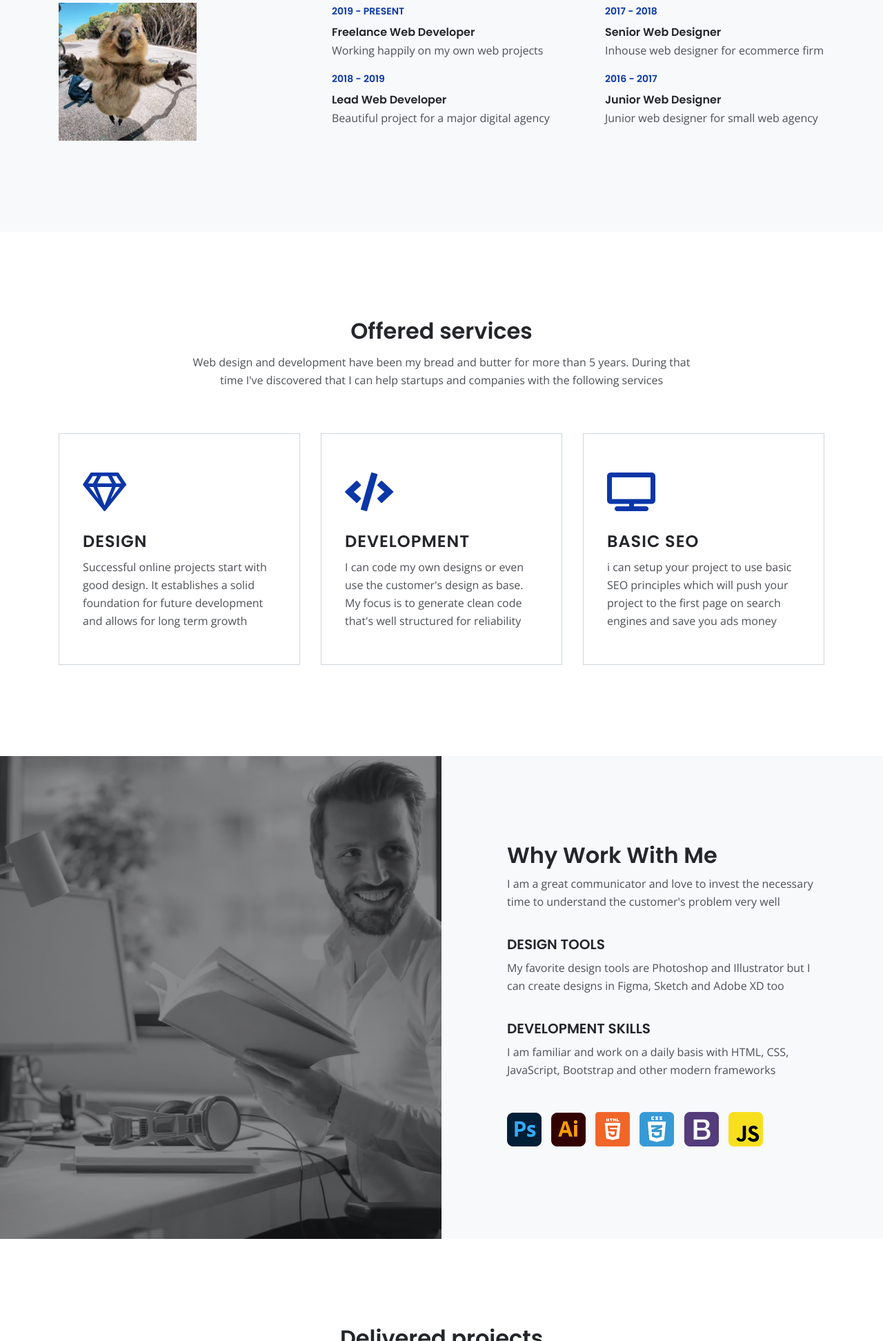
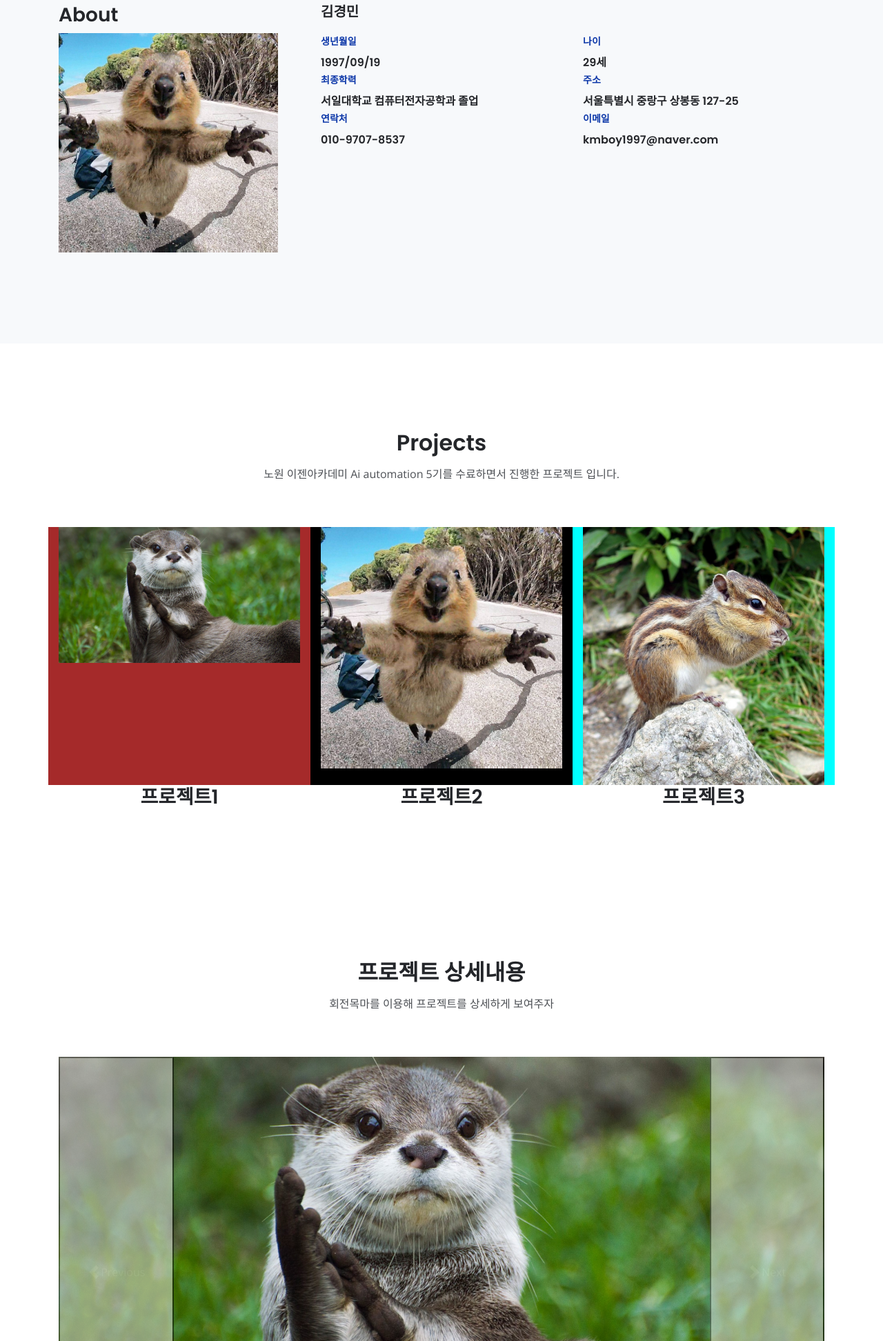
Before and after one commit to kimkyoungmin97/P_Project1-Personal-homepage, a plain HTML site: page index.html in a window 1280 px wide. Shown: the part 856-2800 px from the top of the page at 69% size. Drawn offline with nearby package versions, Linux system fonts and the light colour scheme.

Commit message:
ㅇㅇㅇ

```diff
--- a/index.html
+++ b/index.html
@@ -55,7 +55,7 @@
                         <a class="nav-link page-scroll" href="#about">About</a>
                     </li>
                     <li class="nav-item">
-                        <a class="nav-link page-scroll" href="#services">Services</a>
+                        <a class="nav-link page-scroll" href="#Project">Project</a>
                     </li>
                     <li class="nav-item dropdown">
                         <a class="nav-link dropdown-toggle" href="#" id="dropdown01" data-toggle="dropdown" aria-haspopup="true" aria-expanded="false">Drop</a>
@@ -113,29 +113,46 @@
         <div class="container">
             <div class="row">
                 <div class="col-lg-4">
+                    <h3>About</h3>
+                </div>
+                <div class="col-lg-8">
+                    <h5>김경민</h5>
+                </div>
+
+            </div>
+            <div class="row">
+                <div class="col-lg-4">
                     <div class="text-container first">
-                        <img src="./images/quokka.jpg" width="200px">
+                        <img src="./images/quokka.jpg" class="img-fluid" >
                     </div> <!-- end of text-container -->
                 </div> <!-- end of col -->
                 <div class="col-lg-4">
-                    <div class="text-container second">
-                        <div class="time">2019 - PRESENT</div>
-                        <h6>Freelance Web Developer</h6>
-                        <p>Working happily on my own web projects</p>
-                        <div class="time">2018 - 2019</div>
-                        <h6>Lead Web Developer</h6>
-                        <p>Beautiful project for a major digital agency</p>
-                    </div> <!-- end of text-container -->
+                    <div class="row-lg-12">
+                        <div class="time">생년월일</div>
+                         <h6>1997/09/19</h6>
+                    <div class="row-lg-12">
+                        <div class="time">최종학력</div>
+                        <h6>서일대학교 컴퓨터전자공학과 졸업</h6>
+                    </div>
+                    <div class="row-lg-12">
+                        <div class="time">연락처</div>
+                        <h6>010-9707-8537</h6>
+                    </div>
+                    </div>
                 </div> <!-- end of col -->
                 <div class="col-lg-4">
-                    <div class="text-container third">
-                        <div class="time">2017 - 2018</div>
-                        <h6>Senior Web Designer</h6>
-                        <p>Inhouse web designer for ecommerce firm</p>
-                        <div class="time">2016 - 2017</div>
-                        <h6>Junior Web Designer</h6>
-                        <p>Junior web designer for small web agency</p>
-                    </div> <!-- end of text-container -->
+                    <div class="row-lg-12">
+                        <div class="time">나이</div>
+                        <h6>29세</h6>
+                    </div>
+                    <div class="row-lg-12">
+                        <div class="time">주소</div>
+                        <h6>서울특별시 중랑구 상봉동 127-25</h6>
+                    </div>
+                    <div class="row-lg-12">
+                        <div class="time">이메일</div>
+                        <h6>kmboy1997@naver.com</h6>
+                    </div>
                 </div> <!-- end of col -->
             </div> <!-- end of row -->
         </div> <!-- end of container -->
@@ -143,77 +160,43 @@
     <!-- end of about -->
 
 
-    <!-- Services -->
-    <div id="services" class="basic-2">
+    <!-- Project -->
+    <div id="Project" class="basic-2">
         <div class="container">
             <div class="row">
                 <div class="col-lg-12">
-                    <h2 class="h2-heading">Offered services</h2>
-                    <p class="p-heading">Web design and development have been my bread and butter for more than 5 years. During that time I've discovered that I can help startups and companies with the following services</p>
+                    <h2 class="h2-heading">Projects</h2>
+                    <p class="p-heading">노원 이젠아카데미 Ai automation 5기를 수료하면서 진행한 프로젝트 입니다.</p>
                 </div> <!-- end of col -->
             </div> <!-- end of row -->
             <div class="row">
-                <div class="col-lg-4">
-                    <div class="text-box">
-                        <i class="far fa-gem"></i>
-                        <h4>DESIGN</h4>
-                        <p>Successful online projects start with good design. It establishes a solid foundation for future development and allows for long term growth</p>
-                    </div> <!-- end of text-box -->
+                <div class="col-lg-4" style="background-color: brown;">
+                   <img src="./images/otter.jpg" class="img-fluid">
                 </div> <!-- end of col -->
-                <div class="col-lg-4">
-                    <div class="text-box">
-                        <i class="fas fa-code"></i>
-                        <h4>DEVELOPMENT</h4>
-                        <p>I can code my own designs or even use the customer's design as base. My focus is to generate clean code that's well structured for reliability</p>
-                    </div> <!-- end of text-box -->
+                <div class="col-lg-4" style="background-color: black;">
+                    <img src="./images/quokka.jpg" class="img-fluid">
                 </div> <!-- end of col -->
-                <div class="col-lg-4">
-                    <div class="text-box">
-                        <i class="fas fa-tv"></i>
-                        <h4>BASIC SEO</h4>
-                        <p>i can setup your project to use basic SEO principles which will push your project to the first page on search engines and save you ads money</p>
-                    </div> <!-- end of text-box -->
+                <div class="col-lg-4" style="background-color: aqua;">
+                    <img src="./images/squirrel.jpg" class="img-fluid">
                 </div> <!-- end of col -->
             </div> <!-- end of row -->
+            <div class="row">
+                <div class="col-lg-4" style="text-align: center;">
+                    <h3>프로젝트1</h3>
+                </div>
+                <div class="col-lg-4" style="text-align: center;">
+                    <h3>프로젝트2</h3>
+                </div>
+                <div class="col-lg-4" style="text-align: center;">
+                    <h3>프로젝트3</h3>
+                </div>
+            </div>
         </div> <!-- end of container -->
     </div> <!-- end of basic-2 -->
     <!-- end of services -->
 
 
-    <!-- Details -->
-	<div class="split">
-		<div class="area-1">
-		</div><!-- end of area-1 on same line and no space between comments to eliminate margin white space --><div class="area-2 bg-gray">
-            <div class="container">
-                <div class="row">
-                    <div class="col-lg-12">
 
-                        <!-- Text Container -->
-                        <div class="text-container">
-                            <h2>Why Work With Me</h2>
-                            <p>I am a great communicator and love to invest the necessary time to understand the customer's problem very well</p>
-                            <h5>DESIGN TOOLS</h5>
-                            <p>My favorite design tools are Photoshop and Illustrator but I can create designs in Figma, Sketch and Adobe XD too</p>
-                            <h5>DEVELOPMENT SKILLS</h5>
-                            <p>I am familiar and work on a daily basis with HTML, CSS, JavaScript, Bootstrap and other modern frameworks</p>
-
-                            <div class="icons-container">
-                                <img src="images/details-icon-photoshop.png" alt="alternative">
-                                <img src="images/details-icon-illustrator.png" alt="alternative">
-                                <img src="images/details-icon-html.png" alt="alternative">
-                                <img src="images/details-icon-css.png" alt="alternative">
-                                <img src="images/details-icon-bootstrap.png" alt="alternative">
-                                <img src="images/details-icon-javascript.png" alt="alternative">
-                            </div> <!-- end of icons-container -->
-                        </div> <!-- end of text-container -->
-                        <!-- end of text container -->
-
-                    </div> <!-- end of col -->
-                </div> <!-- end of row -->
-            </div> <!-- end of container -->
-		</div> <!-- end of area-2 -->
-    </div> <!-- end of split -->
-    <!-- end of details -->
 
 
     <!-- Projects -->
@@ -221,46 +204,36 @@
         <div class="container">
             <div class="row">
                 <div class="col-lg-12">
-                    <h2 class="h2-heading">Delivered projects</h2>
-                    <p class="p-heading">Listed below are some of the most representative projects I've worked on. They range from basic web design for presentation sites to advanced web development for online shops</p>
+                    <h2 class="h2-heading">프로젝트 상세내용</h2>
+                    <p class="p-heading">회전목마를 이용해 프로젝트를 상세하게 보여주자</p>
                 </div> <!-- end of col -->
             </div> <!-- end of row -->
-            <div class="row">
-                <div class="col-lg-12">
-                    <div class="text-container">
-                        <div class="image-container">
-                            <a href="project.html">
-                                <img class="img-fluid" src="images/project-1.jpg" alt="alternative">
-                            </a>
-                        </div> <!-- end of image-container -->
-                        <p><strong>For:</strong> Jumbotron, <strong>Project:</strong> web design for their corporate websites and landing pages for marketing campaigns <a class="blue" href="project.html">details</a></p>
-                    </div> <!-- end of text-container -->
-                    <div class="text-container">
-                        <div class="image-container">
-                            <a href="project.html">
-                                <img class="img-fluid" src="images/project-2.jpg" alt="alternative">
-                            </a>
-                        </div> <!-- end of image-container -->
-                        <p><strong>For:</strong> Carsrepo, <strong>Project:</strong> designed and developed modern platform for purchasing second hand cars online <a class="blue" href="project.html">details</a></p>
-                    </div> <!-- end of text-container -->
-                    <div class="text-container">
-                        <div class="image-container">
-                            <a href="project.html">
-                                <img class="img-fluid" src="images/project-3.jpg" alt="alternative">
-                            </a>
-                        </div> <!-- end of image-container -->
-                        <p><strong>For:</strong> Truevideo, <strong>Project:</strong> created a custom video editing and upload web app for this awesome team <a class="blue" href="project.html">details</a></p>
-                    </div> <!-- end of text-container -->
-                    <div class="text-container">
-                        <div class="image-container">
-                            <a href="project.html">
-                                <img class="img-fluid" src="images/project-4.jpg" alt="alternative">
-                            </a>
-                        </div> <!-- end of image-container -->
-                        <p><strong>For:</strong> Evolosim, <strong>Project:</strong> complete redesign of their corporate website and platform update for their online shop <a class="blue" href="project.html">details</a></p>
-                    </div> <!-- end of text-container -->
-                </div> <!-- end of col -->
-            </div> <!-- end of row -->
+            <div id="carouselExampleIndicators" class="carousel slide">
+                <div class="carousel-indicators">
+                  <button type="button" data-bs-target="#carouselExampleIndicators" data-bs-slide-to="0" class="active" aria-current="true" aria-label="Slide 1"></button>
+                  <button type="button" data-bs-target="#carouselExampleIndicators" data-bs-slide-to="1" aria-label="Slide 2"></button>
+                  <button type="button" data-bs-target="#carouselExampleIndicators" data-bs-slide-to="2" aria-label="Slide 3"></button>
+                </div>
+                <div class="carousel-inner">
+                  <div class="carousel-item active">
+                    <img src="./images/otter.jpg" class="d-block w-100" alt="...">
+                  </div>
+                  <div class="carousel-item">
+                    <img src="./images/squirrel.jpg" class="d-block w-100" alt="...">
+                  </div>
+                  <div class="carousel-item">
+                    <img src="./images/quokka.jpg" class="d-block w-100" alt="...">
+                  </div>
+                </div>
+                <button class="carousel-control-prev" type="button" data-bs-target="#carouselExampleIndicators" data-bs-slide="prev">
+                  <span class="carousel-control-prev-icon" aria-hidden="true"></span>
+                  <span class="visually-hidden">Previous</span>
+                </button>
+                <button class="carousel-control-next" type="button" data-bs-target="#carouselExampleIndicators" data-bs-slide="next">
+                  <span class="carousel-control-next-icon" aria-hidden="true"></span>
+                  <span class="visually-hidden">Next</span>
+                </button>
+              </div>
         </div> <!-- end of container -->
     </div> <!-- end of basic-3 -->
     <!-- end of projects -->
```
